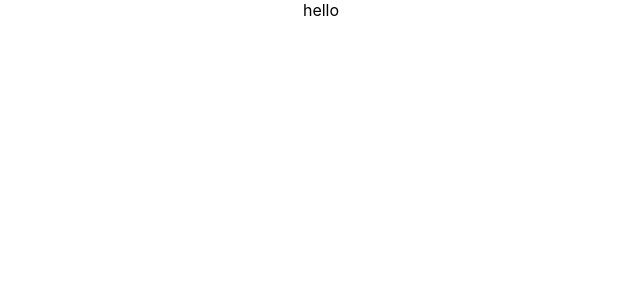
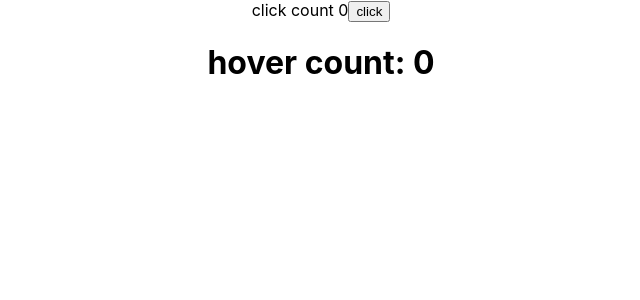
Before and after one commit to zhengryang/ReactJS, a React (Create React App) app in the folder reactpractice2022/: page / in a window 1280 px wide. Shown: the top 300 px of the page, without its empty margins (319-959 px from the left). Built offline with nearby package versions, Linux system fonts and the light colour scheme.

Commit message:
click n Hover count

```diff
--- a/reactpractice2022/src/App.js
+++ b/reactpractice2022/src/App.js
@@ -1,10 +1,13 @@
 import logo from './logo.svg';
 import './App.css';
+import ClickCount from './components/ClickCount';
+import HoverCount from './components/HoverCount';
 
 function App() {
   return (
     <div className="App">
-       hello
+       <ClickCount></ClickCount>
+       <HoverCount></HoverCount>
     </div>
   );
 }
--- /dev/null
+++ b/reactpractice2022/src/components/ClickCount.js
@@ -0,0 +1,29 @@
+import React, { Component } from 'react';
+
+class ClickCount extends Component {
+
+    constructor(props) {
+        super(props);
+        this.state = {
+            count: 0
+        }
+        this.updateCount = this.updateCount.bind(this)
+    }
+
+    updateCount() {
+        this.setState ( prevState => {
+            return {count: prevState.count +1}
+        })
+    }
+
+    render() {
+        return (
+            <div>
+                click count {this.state.count}
+                <button onClick={this.updateCount}>click</button>
+            </div>
+        );
+    }
+}
+
+export default ClickCount;
--- /dev/null
+++ b/reactpractice2022/src/components/HoverCount.js
@@ -0,0 +1,30 @@
+import React, { Component } from 'react';
+
+class HoverCount extends Component {
+
+
+    constructor(props) {
+        super(props);
+        this.state = {
+            count: 0
+        }
+        this.updateCount = this.updateCount.bind(this)
+    }
+
+    updateCount() {
+        this.setState ( prevState => {
+            return {count: prevState.count +1}
+        })
+    }
+
+    render() {
+        return (
+            <div>
+
+                <h1 onMouseMove = {this.updateCount}>hover count: {this.state.count}</h1>
+            </div>
+        );
+    }
+}
+
+export default HoverCount;
```
